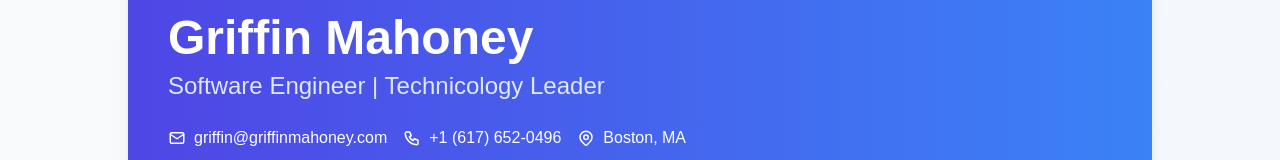
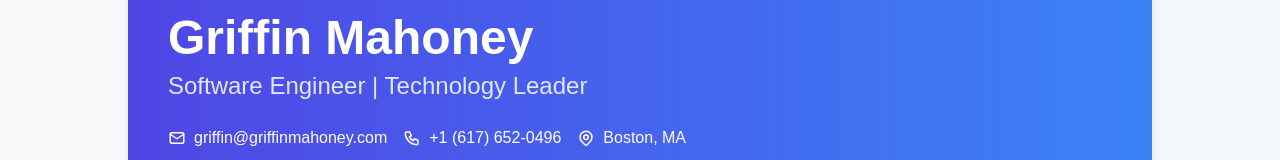
Before and after one commit to griffinm/resume, a Next.js app: page /resume in a window 1280 px wide. Shown: the part 131-291 px from the top of the page. Built offline with nearby package versions, Linux system fonts and the light colour scheme.

Commit message:
Fixes typo

```diff
--- a/src/data/resume.ts
+++ b/src/data/resume.ts
@@ -3,7 +3,7 @@ import { Resume } from "@/types/resume";
 export const resumeData: Resume = {
   personalInfo: {
     name: "Griffin Mahoney",
-    title: "Software Engineer | Technicology Leader",
+    title: "Software Engineer | Technology Leader",
     email: "griffin@griffinmahoney.com",
     phone: "+1 (617) 652-0496",
     location: "Boston, MA",
```
